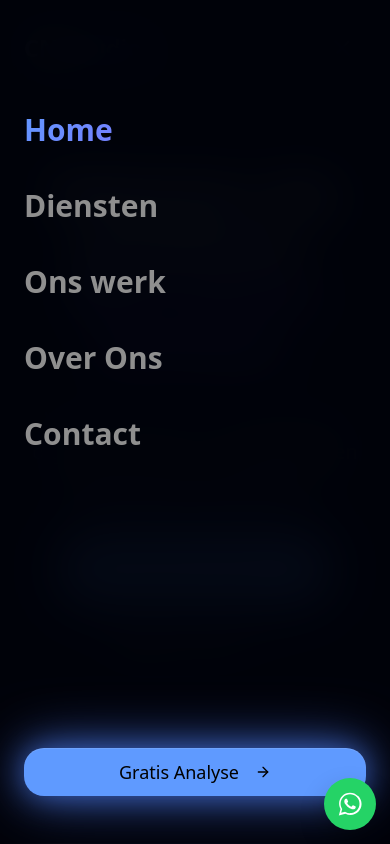
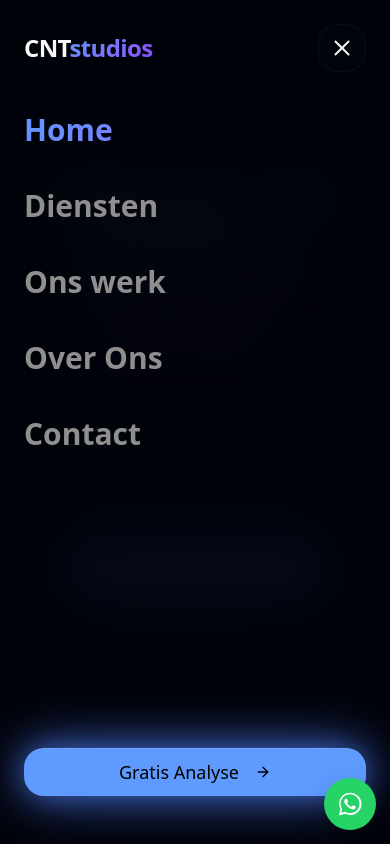
Before and after one commit to tristanr-04/CNTstudios, a Next.js app: page / in a window 390 px wide. Both pictures are taken after a click on the button "Menu openen". Shown: the top 844 px of the page. Built offline with nearby package versions, Linux system fonts and the light colour scheme.

Commit message:
menu fix mobile

```diff
--- a/components/navbar.tsx
+++ b/components/navbar.tsx
@@ -33,6 +33,15 @@ export function Navbar() {
     setIsMobileMenuOpen(false)
   }, [pathname])
 
+  useEffect(() => {
+    if (!isMobileMenuOpen) return
+    const onKey = (e: KeyboardEvent) => {
+      if (e.key === "Escape") setIsMobileMenuOpen(false)
+    }
+    window.addEventListener("keydown", onKey)
+    return () => window.removeEventListener("keydown", onKey)
+  }, [isMobileMenuOpen])
+
   return (
     <header
       className={cn(
@@ -42,11 +51,12 @@ export function Navbar() {
           : "py-6 bg-transparent"
       )}
     >
-      <nav className="container mx-auto px-6 lg:px-8 flex items-center justify-between">
+      <nav className="container mx-auto px-6 lg:px-8 flex items-center justify-between relative z-[70]">
         {/* Logo */}
         <Link
           href="/"
           className="flex items-center gap-2 group"
+          onClick={() => setIsMobileMenuOpen(false)}
         >
           <span className="text-2xl font-bold tracking-tight transition-colors duration-300">
             CNT<span className="text-gradient-static group-hover:text-primary transition-colors duration-300">studios</span>
@@ -132,11 +142,13 @@ export function Navbar() {
         />
 
         {/* Menu Content */}
-        <div className={cn(
-          "relative h-full flex flex-col pt-24 pb-12 px-6 transition-all duration-500",
-          isMobileMenuOpen ? "translate-y-0" : "-translate-y-8"
-        )}>
-          <div className="flex flex-col gap-2">
+        <div
+          className={cn(
+            "relative h-full flex flex-col pt-24 pb-12 px-6 transition-all duration-500 pointer-events-none",
+            isMobileMenuOpen ? "translate-y-0" : "-translate-y-8",
+          )}
+        >
+          <div className="flex flex-col gap-2 pointer-events-auto">
             {navLinks.map((link, index) => (
               <Link
                 key={link.href}
@@ -159,7 +171,7 @@ export function Navbar() {
             ))}
           </div>
 
-          <div className="mt-auto">
+          <div className="mt-auto pointer-events-auto">
             <Button
               asChild
               size="lg"
--- a/package.json
+++ b/package.json
@@ -4,6 +4,7 @@
   "private": true,
   "scripts": {
     "dev": "next dev",
+    "dev:lan": "next dev --hostname 0.0.0.0",
     "build": "next build",
     "start": "next start",
     "start:3001": "next start -p 3001",
```
